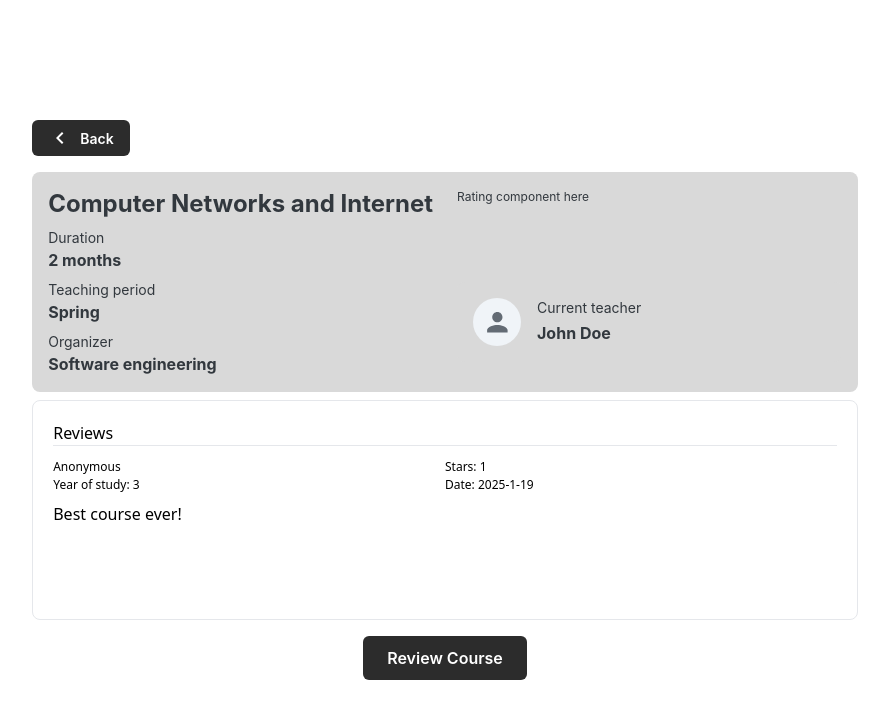
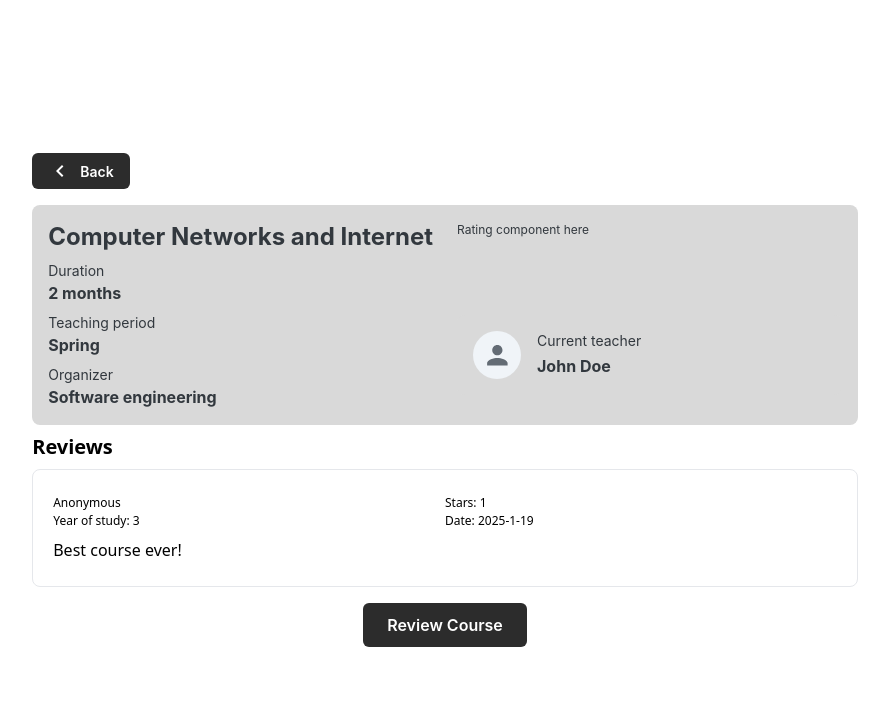
Before and after one commit to CaptainCluster/react_hackathon_2025, a React (Vite) app in the folder src/: page /course/1 in a window 1280 px wide. Shown: the top 718 px of the page, without its empty margins (195-1084 px from the left). Built offline with nearby package versions, Linux system fonts and the light colour scheme.

Commit message:
fixed empty space in courseview

```diff
--- a/src/src/components/Course/CourseView.tsx
+++ b/src/src/components/Course/CourseView.tsx
@@ -40,8 +40,9 @@ const CourseView = ({ courseId }: { courseId: string | undefined }) => {
             Back
           </Button>
         </div>
-        <div className="grid grid-rows-2 gap-2">
+        <div className="flex flex-col gap-2">
           <CourseInfo course={courseData} />
+          <h3 className="font-bold text-xl">Reviews</h3>
           <Reviews course={courseData} />
         </div>
         <div className="flex justify-center mt-4">
--- a/src/src/components/Reviews.tsx
+++ b/src/src/components/Reviews.tsx
@@ -3,13 +3,10 @@ import Course from "../models/interfaces/Course";
 
 const Reviews = ({ course }: { course: Course }) => {
   return (
-    <div className="p-5 border border-gray-200 rounded-lg">
-      <h3 className="border-b border-gray-200">Reviews</h3>
-      <div className="mt-2">
-        {course.reviews.map((reviewEntry, index) => (
-          <ReviewComment reviewData={reviewEntry} index={index} />
-        ))}
-      </div>
+    <div className="overflow-auto max-h-96 p-5 border border-gray-200 rounded-lg">
+      {course.reviews.map((reviewEntry, index) => (
+        <ReviewComment reviewData={reviewEntry} index={index} />
+      ))}
     </div>
   );
 };
--- a/src/src/data/filler.json
+++ b/src/src/data/filler.json
@@ -32,9 +32,69 @@
         "name": "Anonymous",
         "studyYear": 3,
         "anonymity": true,
-        "feedbackTags": [],
+        "feedbackTags": ["Challenging", "Time-Consuming"],
         "stars": 3,
-        "comment": "It is fine, I guess.",
+        "comment": "The content was challenging but rewarding to learn.",
+        "date": "2025-1-19"
+      },
+      {
+        "id": 2,
+        "name": "Anonymous",
+        "studyYear": 3,
+        "anonymity": true,
+        "feedbackTags": ["Good Examples"],
+        "stars": 4,
+        "comment": "The examples provided during lectures were very helpful.",
+        "date": "2025-1-19"
+      },
+      {
+        "id": 3,
+        "name": "Anonymous",
+        "studyYear": 3,
+        "anonymity": true,
+        "feedbackTags": ["Needs More Practice"],
+        "stars": 3,
+        "comment": "The course could use more practical exercises to apply the concepts.",
+        "date": "2025-1-19"
+      },
+      {
+        "id": 4,
+        "name": "Anonymous",
+        "studyYear": 3,
+        "anonymity": true,
+        "feedbackTags": ["Well-Organized"],
+        "stars": 4,
+        "comment": "The course was well-structured, but the assignments were a bit too difficult.",
+        "date": "2025-1-19"
+      },
+      {
+        "id": 5,
+        "name": "Anonymous",
+        "studyYear": 3,
+        "anonymity": true,
+        "feedbackTags": ["Well-Organized"],
+        "stars": 4,
+        "comment": "The course was well-structured, but the assignments were a bit too difficult.",
+        "date": "2025-1-19"
+      },
+      {
+        "id": 6,
+        "name": "Anonymous",
+        "studyYear": 3,
+        "anonymity": true,
+        "feedbackTags": ["Well-Organized"],
+        "stars": 4,
+        "comment": "The course was well-structured, but the assignments were a bit too difficult.",
+        "date": "2025-1-19"
+      },
+      {
+        "id": 7,
+        "name": "Anonymous",
+        "studyYear": 3,
+        "anonymity": true,
+        "feedbackTags": ["Well-Organized"],
+        "stars": 4,
+        "comment": "The course was well-structured, but the assignments were a bit too difficult.",
         "date": "2025-1-19"
       }
     ]
@@ -48,7 +108,26 @@
     "subject": "Software engineering",
     "reviews": [
       {
-        "id": 2,
+        "id": 1,
+        "stars": 5,
+        "name": "Sally Loe",
+        "studyYear": 2,
+        "anonymity": false,
+        "feedbackTags": ["Engaging", "Informative"],
+        "comment": "The instructor was very clear and helpful!"
+      }
+    ]
+  },
+  {
+    "id": 4,
+    "name": "Introduction to Programming",
+    "duration": "2 months",
+    "term": "Fall",
+    "teacher": "Jane Doe",
+    "subject": "Software engineering",
+    "reviews": [
+      {
+        "id": 1,
         "stars": 5,
         "name": "Sally Loe",
         "studyYear": 2,
```
Also changed, not shown: 1 other file (tests, documents, lock files or other folders).
